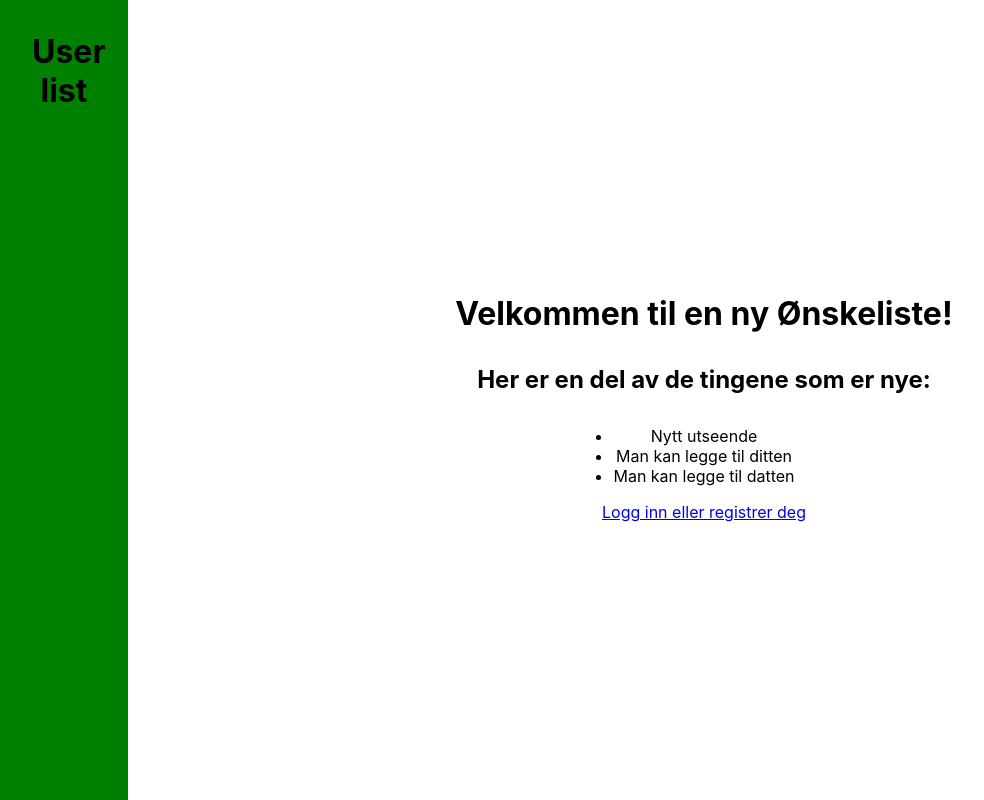
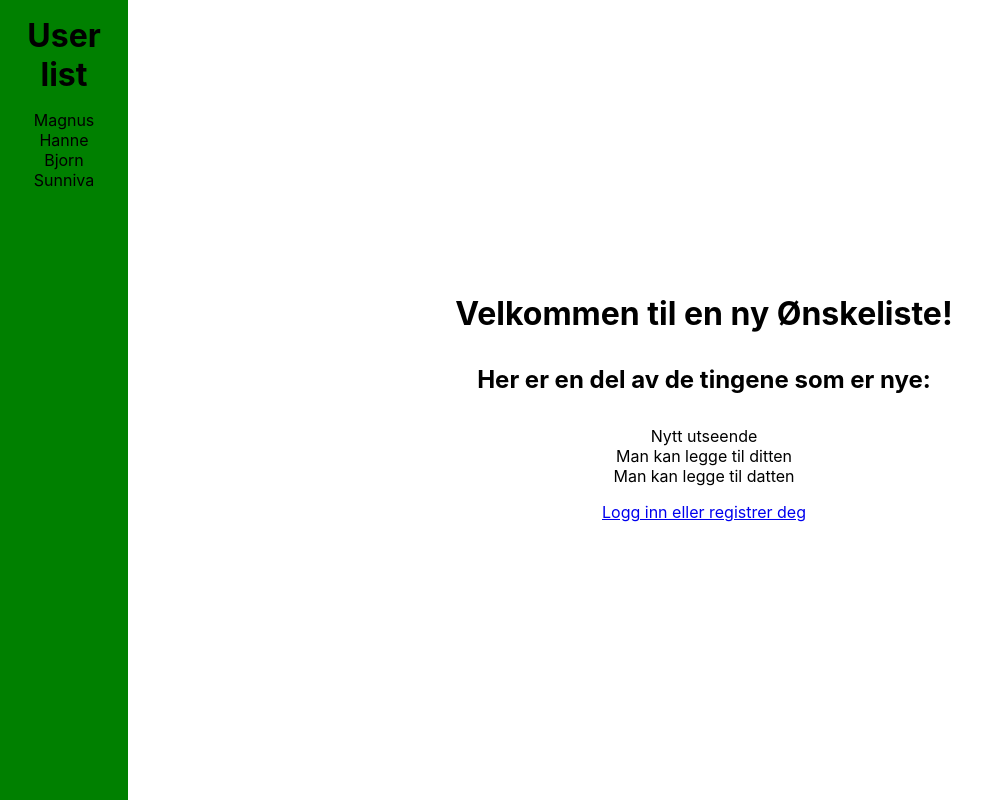
Before and after one commit to magnus-schj/Wishlist, a React (Create React App) app in the folder frontend/react/v2/: page / in a window 1280 px wide. Shown: the whole page, without its empty margins (0-984 px from the left). Built offline with nearby package versions, Linux system fonts and the light colour scheme.

Commit message:
slipper å hard-kode navn på lista

```diff
--- a/frontend/react/v2/src/App.css
+++ b/frontend/react/v2/src/App.css
@@ -1,7 +1,11 @@
+/* GLOBAL */
 * {
   margin: 0;
   padding: 0;
   box-sizing: border-box;
+}
+li {
+  list-style-type: none;
 }
 .App {
   text-align: center;
--- a/frontend/react/v2/src/components/user-list/user-list.component.jsx
+++ b/frontend/react/v2/src/components/user-list/user-list.component.jsx
@@ -2,10 +2,32 @@ import React from "react";
 
 import "./user-list.styles.css";
 
-const UserList = () => (
-  <div className="user-list">
-    <h1>User list</h1>
-  </div>
-);
+class UserList extends React.Component {
+  constructor() {
+    super();
+    this.state = {
+      users: [
+        { id: 1, name: "Magnus" },
+        { id: 2, name: "Hanne" },
+        { id: 3, name: "Bjorn" },
+        { id: 4, name: "Sunniva" },
+      ],
+    };
+  }
+  render() {
+    const { users } = this.state;
+
+    return (
+      <div className="user-list">
+        <h1>User list</h1>
+        <ul>
+          {users.map((user) => (
+            <li>{user.name}</li>
+          ))}
+        </ul>
+      </div>
+    );
+  }
+}
 
 export default UserList;
--- a/frontend/react/v2/src/components/user-list/user-list.styles.css
+++ b/frontend/react/v2/src/components/user-list/user-list.styles.css
@@ -1,6 +1,6 @@
 .user-list {
   height: 100vh;
   width: 10vw;
-  padding: 2rem;
+  padding: 1rem;
   background: green;
 }
```
Also changed, not shown: 1 other file (tests, documents, lock files or other folders).
